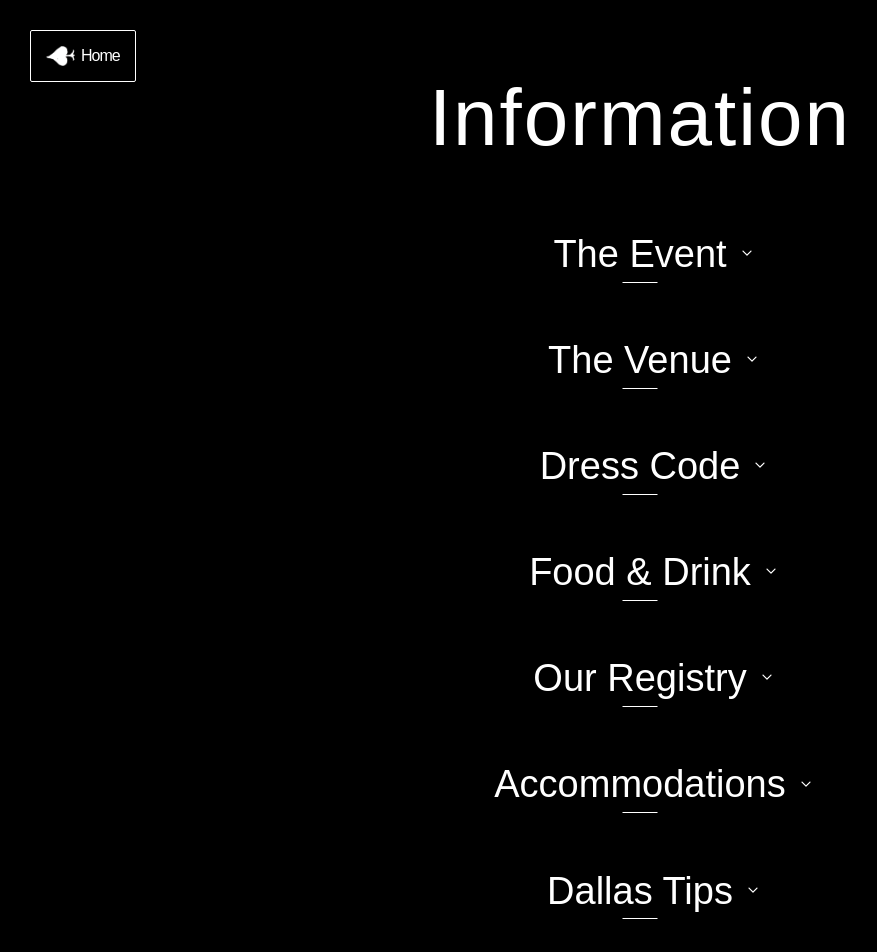
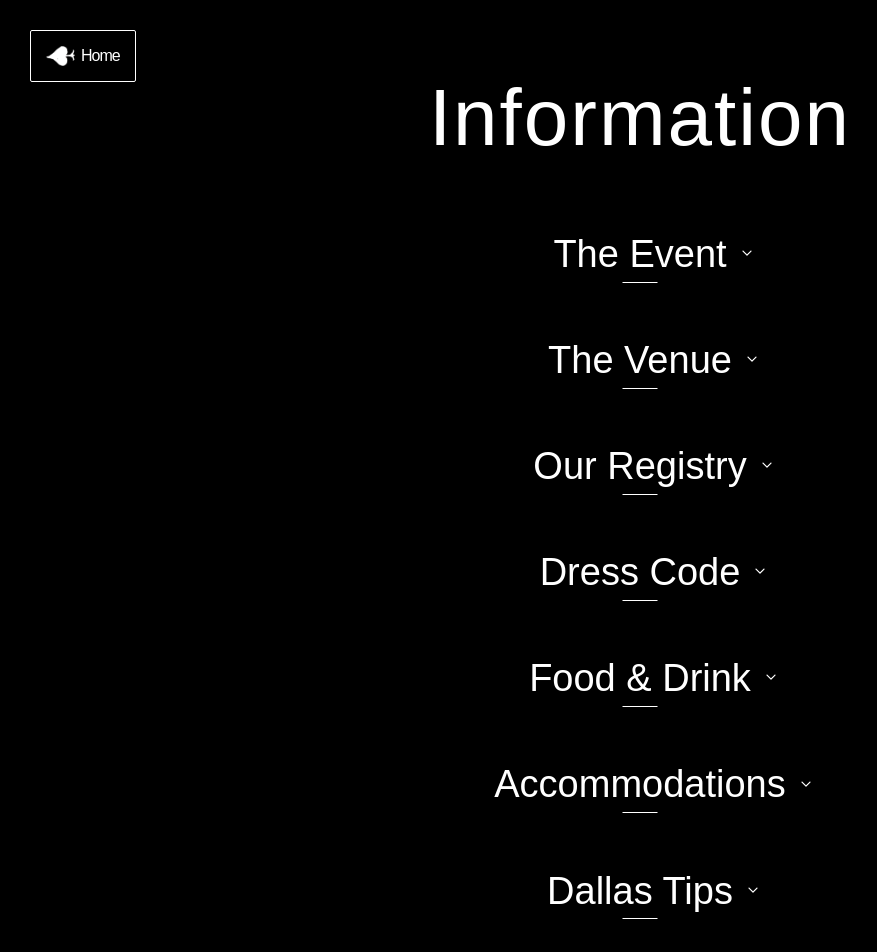
Before and after one commit to isabaez/wedding-website, a Next.js app: page /information in a window 1280 px wide. Shown: the top 952 px of the page, without its empty margins (0-877 px from the left). Built offline with nearby package versions, Linux system fonts and the light colour scheme; a web font is replaced by a local one.

Commit message:
Update page.js

```diff
--- a/src/app/information/page.js
+++ b/src/app/information/page.js
@@ -27,9 +27,23 @@ export default function InformationPage() {
         <AccordionItem
           title="The Event"
           content={
-            <p>
-              We will be celebrating our legal marriage on Saturday, May 2, 2026 in Hutchins, Texas. The party will begin at 6:00pm with an open bar, followed by dinner and speeches, cake (!!!), dancing to our favorite DJ, and unlimited photobooth pics. We can&#39;t wait to celebrate with you!
-            </p>
+            <div>
+              <p>
+                We will be celebrating our legal marriage on Saturday, May 2, 2026 in Hutchins, Texas. The party will begin at 6:00pm with an open bar, followed by dinner and speeches, cake (!!!), dancing to our favorite DJ, and unlimited photobooth pics. We can&#39;t wait to celebrate with you!
+              </p>
+              <h4>
+                Schedule of Events
+              </h4>
+              <p>
+                <Image
+                  className="Information__image"
+                  src="/schedule-of-events.jpg"
+                  alt=""
+                  width={612}
+                  height={792}
+                />
+              </p>
+            </div>
           }
         >
         </AccordionItem>
@@ -45,6 +59,20 @@ export default function InformationPage() {
             </p>
           }
         />
+
+        <AccordionItem
+          title="Our Registry"
+          content={
+            <p>
+              We are so grateful for your generosity and support. Your presence at our wedding is the greatest gift of all!
+              <br></br>
+              <br></br>
+              For those who wish to honor us with a gift, we have created a registry that can be found on our <a href='/registry'>registry page</a>.
+            </p>
+          }
+        >
+        </AccordionItem>
+
         <AccordionItem
           title="Dress Code"
           content={
@@ -67,19 +95,6 @@ export default function InformationPage() {
               <br></br>
               <br></br>
               All food and drinks will be served buffet-style.
-            </p>
-          }
-        >
-        </AccordionItem>
-
-        <AccordionItem
-          title="Our Registry"
-          content={
-            <p>
-              We are so grateful for your generosity and support. Your presence at our wedding is the greatest gift of all!
-              <br></br>
-              <br></br>
-              For those who wish to honor us with a gift, we have created a registry that can be found on our <a href='/registry'>registry page</a>.
             </p>
           }
         >
```
